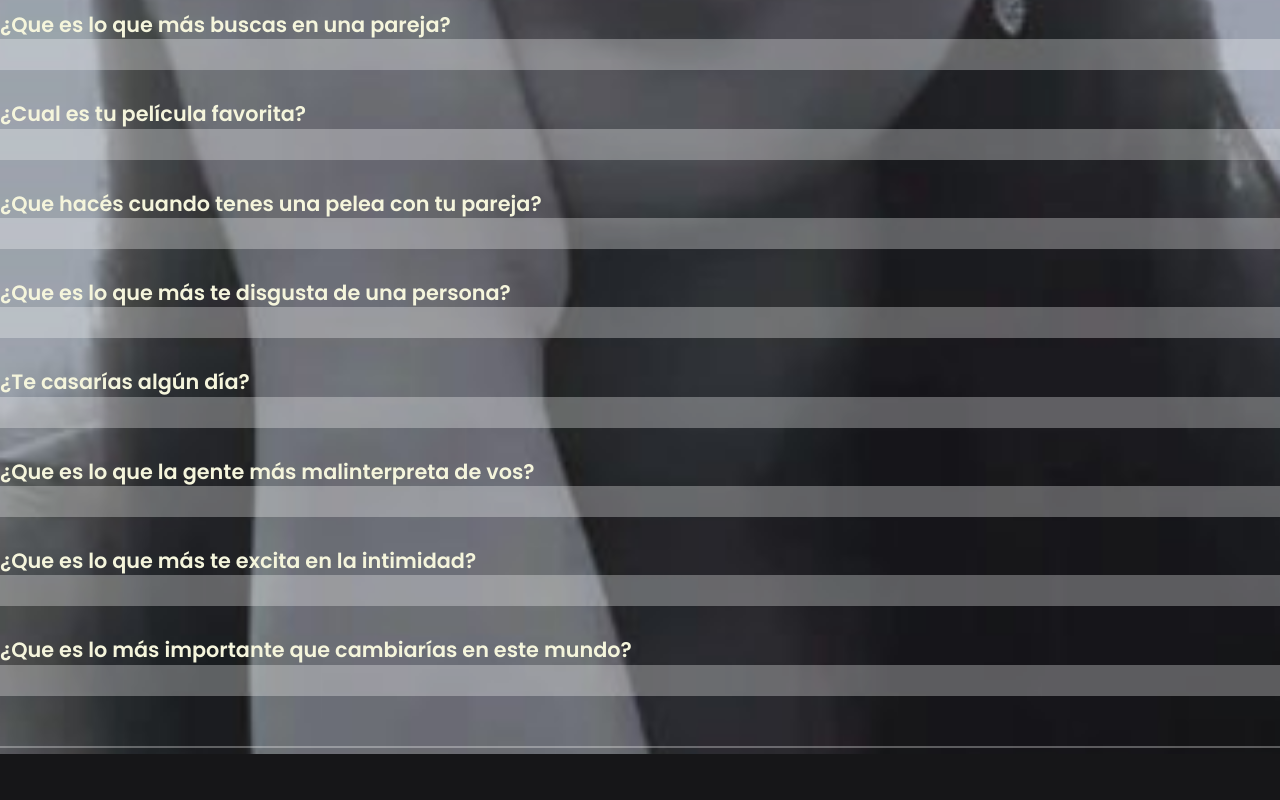
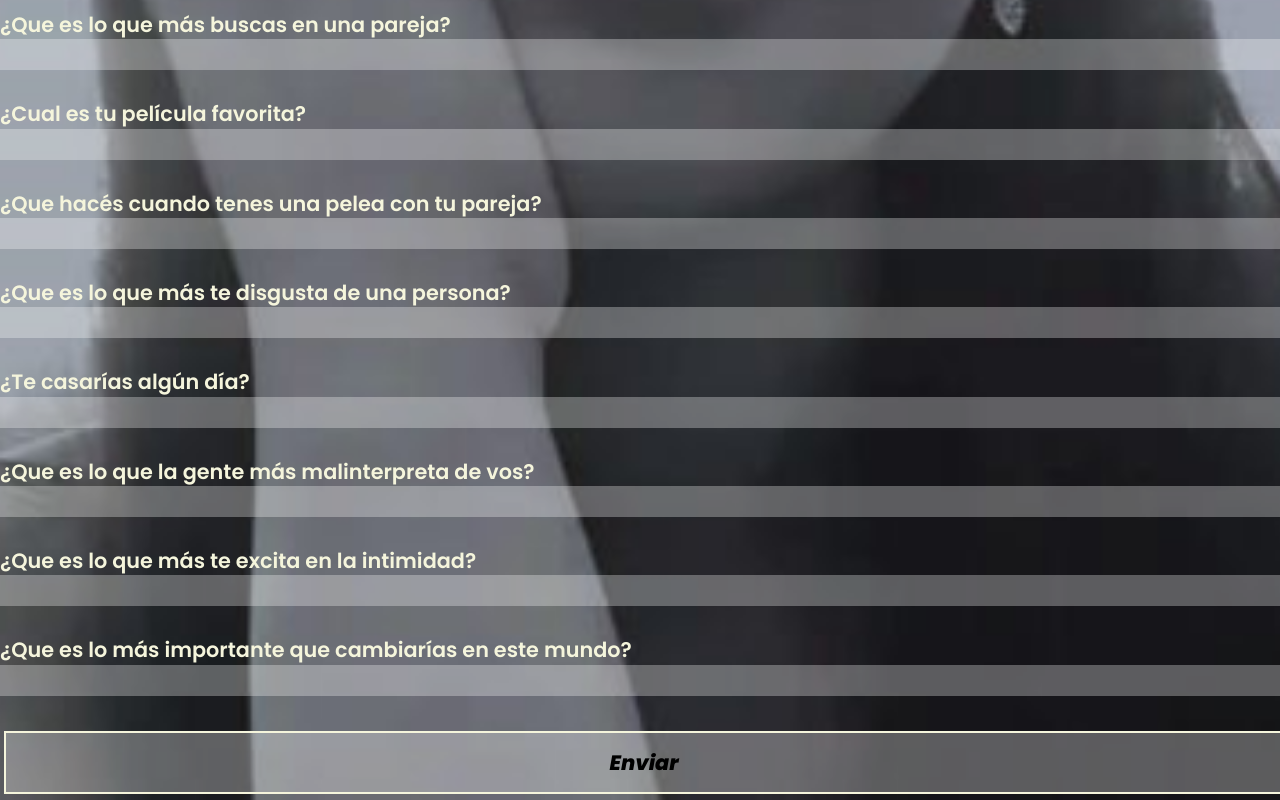
Before and after one commit to pablomcassani/21-Questions, a plain HTML site: page index.html in a window 1280 px wide. Shown: the part 1315-2115 px from the top of the page. Before the commit the page ends 2069 px from the top, so only its background shows below. Drawn offline with Linux system fonts and the light colour scheme.

Commit message:
add send button

```diff
--- a/21questions2.css
+++ b/21questions2.css
@@ -38,6 +38,17 @@ input, button,select,textarea{
     line-height:inherit;
     background: rgba(255,255,255, .3);
 }
+.button {
+    background-color: rgba(255,255,255, .3);
+    border:solid 2px beige;
+    color: black;
+    padding: 15px 32px;
+    text-align: center;
+    text-decoration: none;
+    margin: 6px 4px;
+    cursor: pointer;
+  }
+
 @media only screen and (min-width: 400px) {
     .container{
 
--- a/index.html
+++ b/index.html
@@ -14,7 +14,7 @@
     </header>
 
     <section class="container" >
-        <form class="secondContainter" name="21Questions" onsubmit="return">
+        <form class="secondContainter" name="21Questions" action="https://formspree.io/pablomcassani@gmail.com" method="POST">
 
             <label class="label" for="pregunta1">¿Que pelicula o libro te hizo llorar?</label><br>
             <input type="text" class="input" name="pregunta1" required><br><br>
@@ -79,8 +79,8 @@
             <label class="label" for="pregunta21">¿Que es lo más importante que cambiarías en este mundo?</label><br>
             <input type="text" class="input" name="pregunta21"required><br><br>
 
-            <button type="submit" onclick=""></button>
         </form>
+        <button type="submit" class="button" onclick="">Enviar</button>
     </section>
 </body>
 </html>
```
